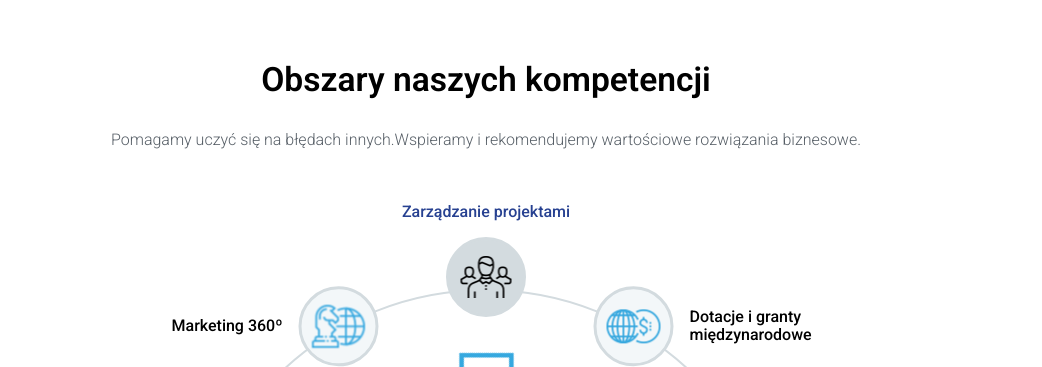
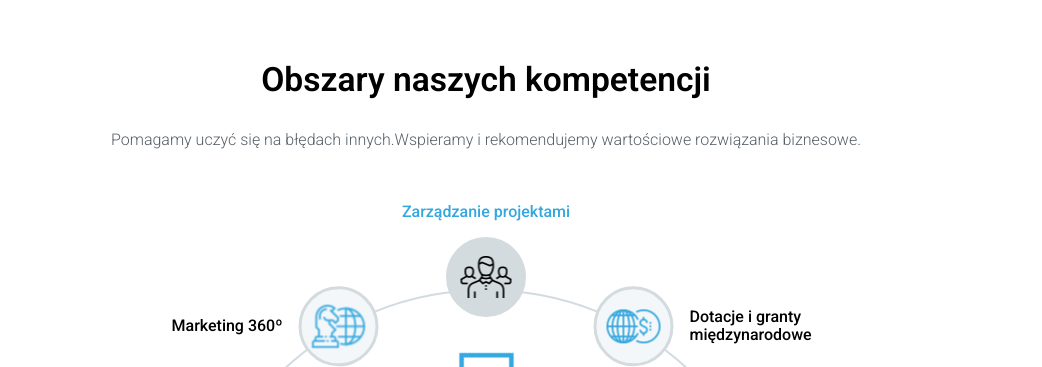
Before and after one commit to JoannaHoly/ji-test, a plain HTML site: page index.html in a window 1280 px wide. In both pictures the pointer is over the link "Zarządzanie projektami". Shown: the top 367 px of the page, without its empty margins (154-1196 px from the left). Drawn offline with Linux system fonts and the light colour scheme.

Commit message:
Update style.css

```diff
--- a/css/style.css
+++ b/css/style.css
@@ -280,7 +280,7 @@ a {
 }
 
 .navigation__link:hover {
-	color: var(--color-blue-1);
+	color: var(--color-blue-2);
 }
 
 /* NAVIGATION LABELs */
```
